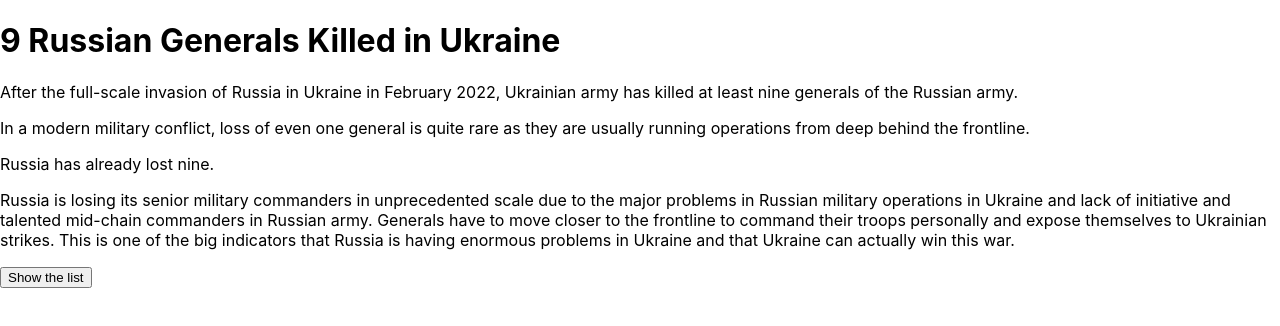
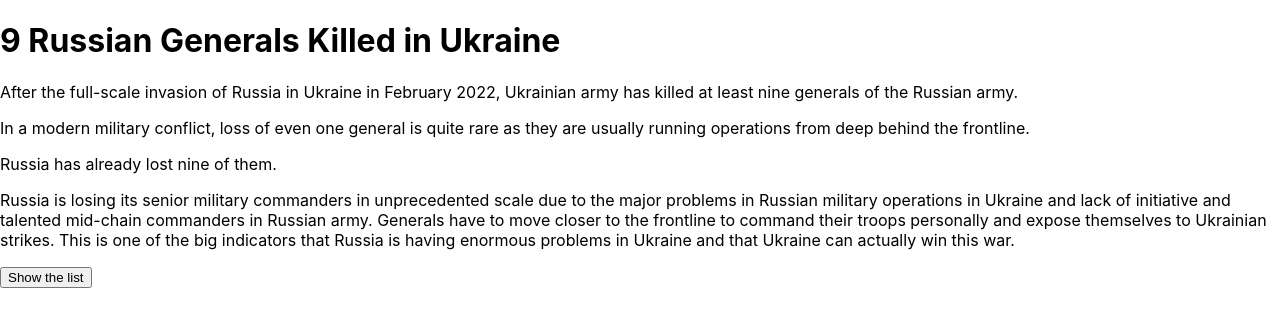
Before and after one commit to zeninnikita22/My-Projects, a React (Create React App) app in the folder Dead Russian Generals/dead-russian-generals/: page / in a window 1280 px wide. Shown: the top 326 px of the page. Built offline with nearby package versions, Linux system fonts and the light colour scheme.

Commit message:
test changes

```diff
--- a/Dead Russian Generals/dead-russian-generals/src/App.js
+++ b/Dead Russian Generals/dead-russian-generals/src/App.js
@@ -21,7 +21,7 @@ function App() {
             rare as they are usually running operations from deep behind the
             frontline.
           </p>
-          <p>Russia has already lost nine.</p>
+          <p>Russia has already lost nine of them.</p>
           <p>
             Russia is losing its senior military commanders in unprecedented
             scale due to the major problems in Russian military operations in
```
Also changed, not shown: Dead Russian Generals/dead-russian-generals/src/deadGenerals.json (deleted).
